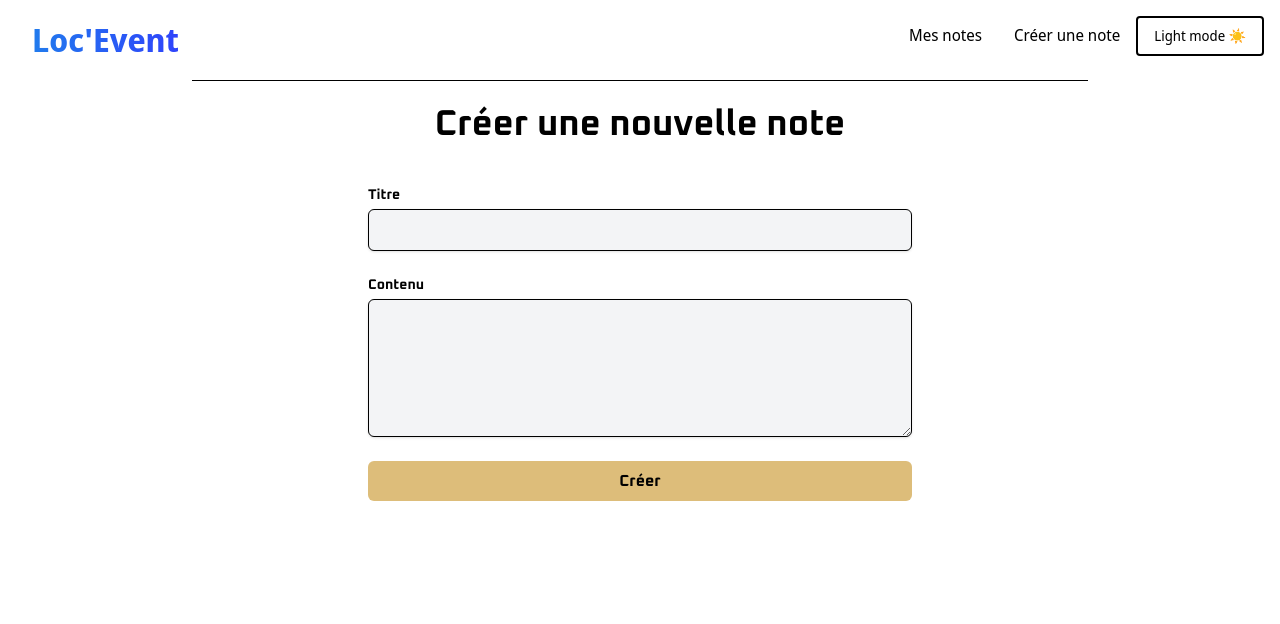
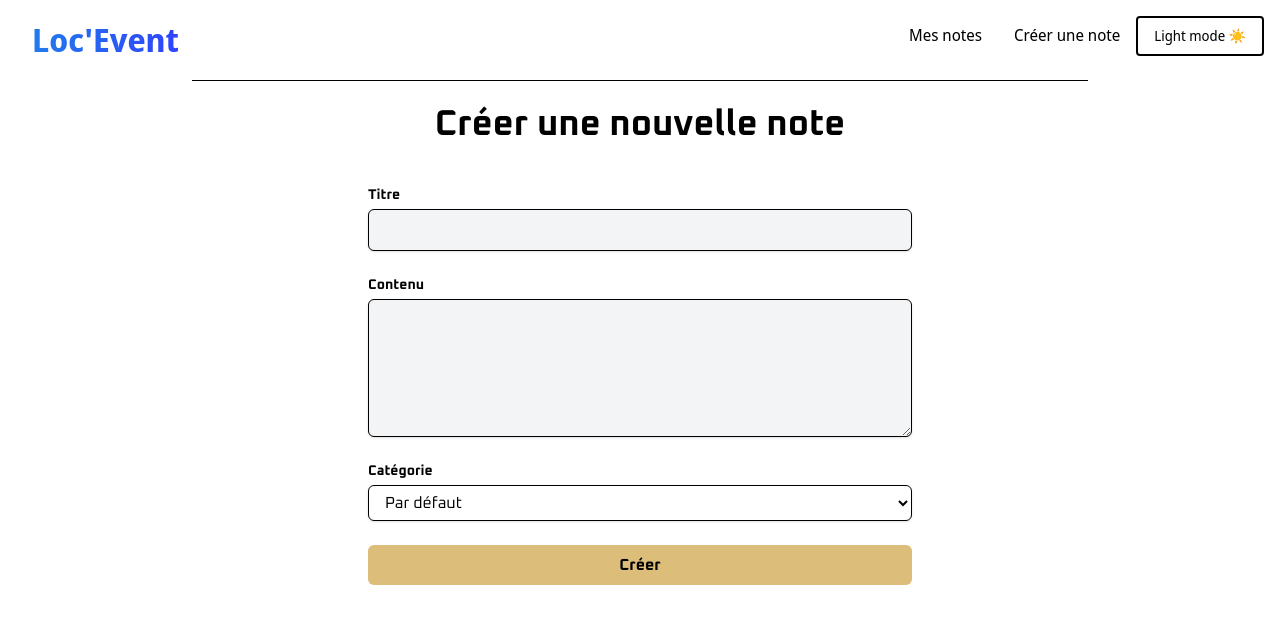
Before and after one commit to Taikhun88/gestion-notes, a Next.js app: page /notes/new in a window 1280 px wide. Shown: the top 624 px of the page. Built offline with nearby package versions, Linux system fonts and the light colour scheme.

Commit message:
fetch category

```diff
--- a/src/components/NoteForm.tsx
+++ b/src/components/NoteForm.tsx
@@ -5,6 +5,7 @@ import { useState } from 'react';
 import { useAppDispatch } from '@/store/hooks';
 import { addNote } from '@/store/notesSlice';
 import { useRouter } from 'next/navigation';
+import { log } from 'console';
 
 export default function NoteForm() {
   const dispatch = useAppDispatch();
@@ -12,17 +13,37 @@ export default function NoteForm() {
 
   const [title, setTitle] = useState('');
   const [content, setContent] = useState('');
+  const [category, setCategory] = useState('1');
 
   const handleSubmit = (e: React.FormEvent) => {
     e.preventDefault();
-
+    // console.log(category);
+    fetch("http://localhost:8000/api/category/" + category)
+      .then(response => {
+        if (!response.ok) {
+          throw new Error('Erreur lors de la récupération de la catégorie');
+        }
+        return response.json();
+      })
+      .then(data => {
+        const fetchedCategory = data;
         const newNote = {
+          id: "",
           title,
           content,
+          createdAt: "",
+          category: fetchedCategory
         };
 
         dispatch(addNote(newNote));
         router.push('/notes'); // redirection
+      })
+      .catch(error => {
+        console.error("Erreur :", error);
+      });
+
+
+
   };
 
   return (
@@ -54,6 +75,25 @@ export default function NoteForm() {
         />
       </div>
 
+      <div>
+        <label htmlFor="category" className="block text-sm font-medium noteFormLabel">
+          Catégorie
+        </label>
+        <select
+          name="category"
+          id="category"
+          className="mt-1 block w-full rounded-md border px-3 py-2 shadow-sm focus:outline-none focus:ring focus:ring-opacity-50"
+          value={category}
+          onChange={(e) => setCategory(e.target.value)}
+        >
+          <option value="1">Par défaut</option>
+          <option value="2">Todo list</option>
+          <option value="3">Mémo perso</option>
+          <option value="4">Planning</option>
+        </select>
+      </div>
+
+
       <button
         type="submit"
         className="w-full font-semibold py-2 px-4 rounded-md transition duration-200 noteBtnForm"
```
Lines whose indentation alone changed are shown as unchanged.
